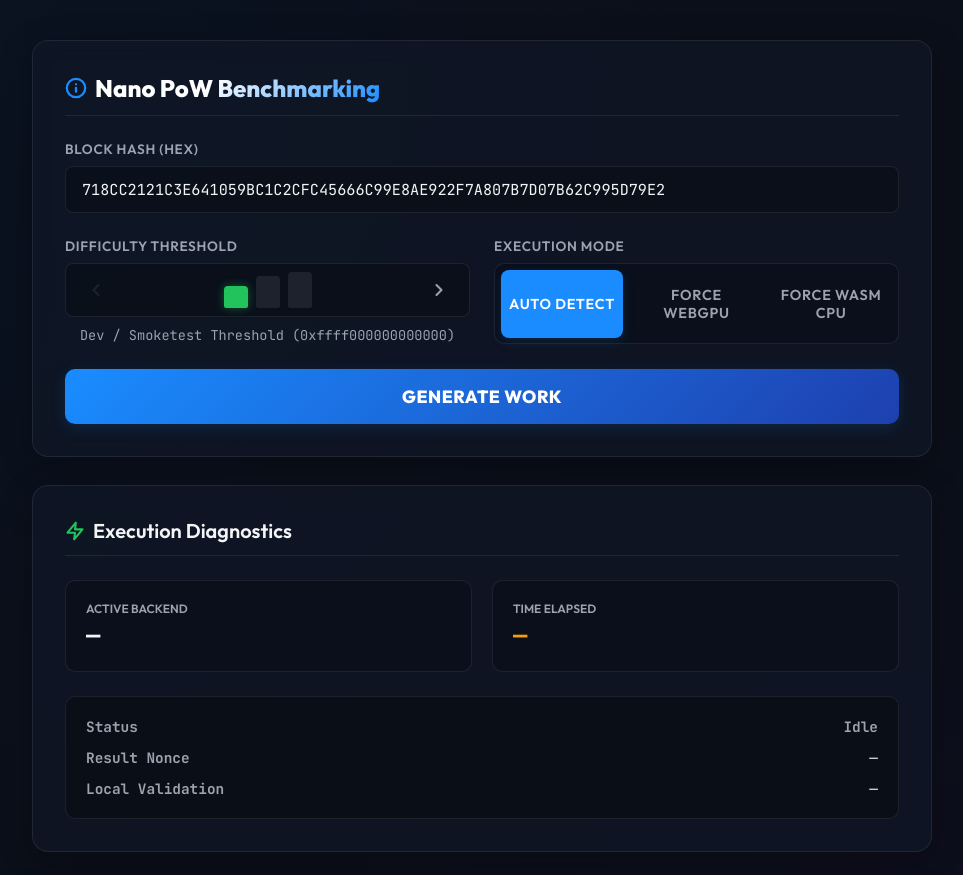
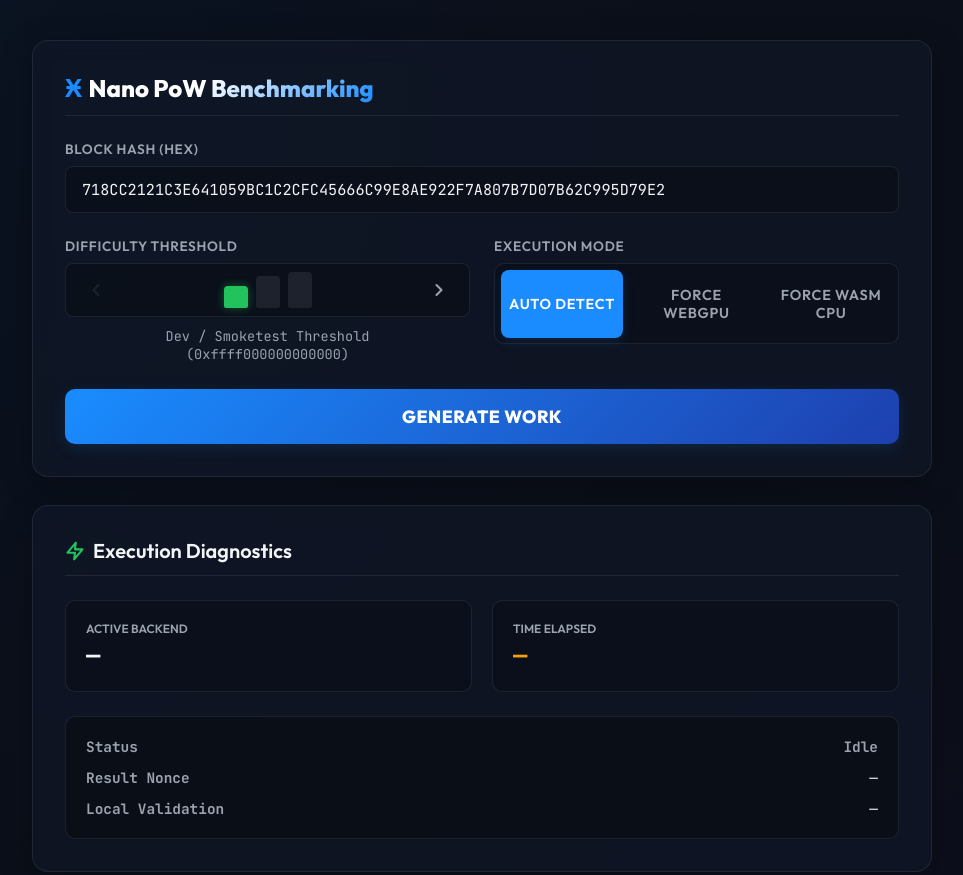
Before and after one commit to CasualSecurityInc/nano-rspow, a plain HTML site: page nano-rspow-web/browser-demo/index.html in a window 1280 px wide. Shown: the top 875 px of the page, without its empty margins (158-1121 px from the left). Drawn offline with Linux system fonts and the light colour scheme.

Commit message:
style(web): replace info icon with XNO currency symbol Ӿ and enforce two-line format for difficulty label

```diff
--- a/nano-rspow-web/browser-demo/index.html
+++ b/nano-rspow-web/browser-demo/index.html
@@ -505,8 +505,9 @@
             font-family: var(--font-mono);
             color: var(--text-secondary);
             text-align: center;
-            min-height: 1.25rem;
+            min-height: 2.5rem;
             display: flex;
+            flex-direction: column;
             align-items: center;
             justify-content: center;
         }
@@ -517,8 +518,8 @@
 <div class="dashboard">
     <!-- Interactive Config Card -->
     <section class="card">
-        <h1 class="card-title" style="font-size: 1.5rem; font-weight: 800;">
-            <svg width="22" height="22" viewBox="0 0 24 24" fill="none" stroke="currentColor" stroke-width="2.5" stroke-linecap="round" stroke-linejoin="round" style="color: var(--accent-primary);"><circle cx="12" cy="12" r="10"></circle><path d="M12 16v-4"></path><path d="M12 8h.01"></path></svg>
+        <h1 class="card-title" style="font-size: 1.5rem; font-weight: 800; display: flex; align-items: center; gap: 0.4rem;">
+            <span style="color: var(--accent-primary); font-weight: 800; font-size: 1.6rem; line-height: 1; font-family: system-ui, -apple-system, sans-serif;">Ӿ</span>
             <span style="background: linear-gradient(135deg, #ffffff 40%, var(--accent-primary) 100%); -webkit-background-clip: text; -webkit-text-fill-color: transparent;">Nano PoW Benchmarking</span>
         </h1>
 
@@ -545,7 +546,7 @@
                         <svg width="20" height="20" viewBox="0 0 24 24" fill="none" stroke="currentColor" stroke-width="2.5" stroke-linecap="round" stroke-linejoin="round"><polyline points="9 18 15 12 9 6"></polyline></svg>
                     </button>
                 </div>
-                <div class="difficulty-active-label" id="diff-active-label">Dev / Smoketest Threshold (0xffff000000000000)</div>
+                <div class="difficulty-active-label" id="diff-active-label">Dev / Smoketest Threshold<br>(0xffff000000000000)</div>
                 <input type="hidden" id="difficulty" value="ffff000000000000">
             </div>
 
@@ -1613,9 +1614,9 @@ const elDiffLabel = document.getElementById('diff-active-label');
 const elBars = document.querySelectorAll('.difficulty-bars .bar');
 
 const difficultyLevels = [
-    { value: 'ffff000000000000', label: 'Dev / Smoketest Threshold (0xffff000000000000)' },
-    { value: 'fffffe0000000000', label: 'Receive / State-block Threshold (0xfffffe0000000000)' },
-    { value: 'ffffffc000000000', label: 'Send / Epoch-block Threshold (0xffffffc000000000)' }
+    { value: 'ffff000000000000', label: 'Dev / Smoketest Threshold<br>(0xffff000000000000)' },
+    { value: 'fffffe0000000000', label: 'Receive / State-block Threshold<br>(0xfffffe0000000000)' },
+    { value: 'ffffffc000000000', label: 'Send / Epoch-block Threshold<br>(0xffffffc000000000)' }
 ];
 
 let currentDiffIndex = 0; // Default: Dev / Smoketest
@@ -1626,7 +1627,7 @@ function setDifficultyIndex(index) {
 
     const level = difficultyLevels[index];
     if (elDifficulty) elDifficulty.value = level.value;
-    if (elDiffLabel) elDiffLabel.textContent = level.label;
+    if (elDiffLabel) elDiffLabel.innerHTML = level.label;
 
     // Update data-level attribute on control for CSS styling
     if (elDiffControl) elDiffControl.setAttribute('data-level', index.toString());
```
Also changed, not shown: nano-rspow-web/browser-demo/demo.js (+4 -4 lines), nano-rspow-web/browser-demo/index.template.html (+5 -4 lines).
